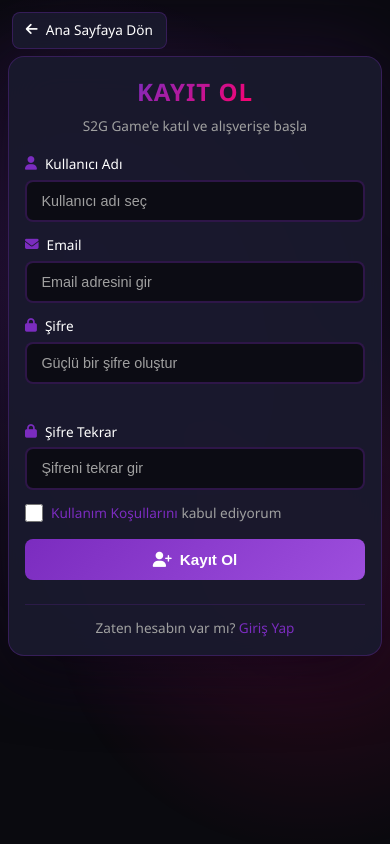
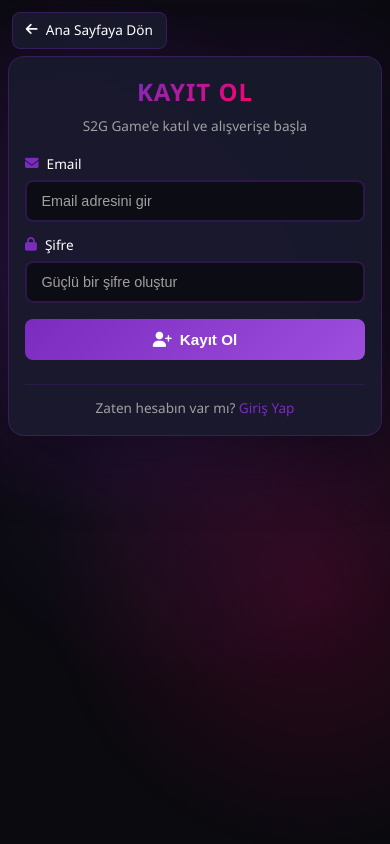
Before and after one commit to reischavo/s2g-game, a Flask app: template templates/register.html in a window 390 px wide. Run offline with Flask 3, Linux system fonts and the light colour scheme; the template is opened without the code that fills it, so the values that code supplies are empty.

Commit message:
Mobil Fix

```diff
--- a/static/css/auth.css
+++ b/static/css/auth.css
@@ -310,6 +310,11 @@
 
 /* Responsive */
 @media (max-width: 768px) {
+    /* Mobilde sadece gerekli alanları göster */
+    .desktop-only {
+        display: none !important;
+    }
+
     .auth-container {
         padding: 0.5rem;
         align-items: flex-start;
--- a/templates/register.html
+++ b/templates/register.html
@@ -21,11 +21,11 @@
             </div>
 
             <form class="auth-form" id="registerForm">
-                <div class="form-group">
+                <div class="form-group desktop-only">
                     <label for="username">
                         <i class="fas fa-user"></i> Kullanıcı Adı
                     </label>
-                    <input type="text" id="username" name="username" required placeholder="Kullanıcı adı seç" minlength="3">
+                    <input type="text" id="username" name="username" placeholder="Kullanıcı adı seç" minlength="3">
                 </div>
 
                 <div class="form-group">
@@ -40,19 +40,19 @@
                         <i class="fas fa-lock"></i> Şifre
                     </label>
                     <input type="password" id="password" name="password" required placeholder="Güçlü bir şifre oluştur" minlength="6">
-                    <div class="password-strength" id="passwordStrength"></div>
+                    <div class="password-strength desktop-only" id="passwordStrength"></div>
                 </div>
 
-                <div class="form-group">
+                <div class="form-group desktop-only">
                     <label for="password_confirm">
                         <i class="fas fa-lock"></i> Şifre Tekrar
                     </label>
-                    <input type="password" id="password_confirm" name="password_confirm" required placeholder="Şifreni tekrar gir">
+                    <input type="password" id="password_confirm" name="password_confirm" placeholder="Şifreni tekrar gir">
                 </div>
 
-                <div class="form-options">
+                <div class="form-options desktop-only">
                     <label class="checkbox-label">
-                        <input type="checkbox" name="terms" required>
+                        <input type="checkbox" name="terms" id="terms">
                         <span><a href="#" class="auth-link">Kullanım Koşullarını</a> kabul ediyorum</span>
                     </label>
                 </div>
@@ -111,12 +111,18 @@
         document.getElementById('registerForm').addEventListener('submit', async (e) => {
             e.preventDefault();
 
-            const username = document.getElementById('username').value;
+            let username = document.getElementById('username').value;
             const email = document.getElementById('email').value;
             const password = document.getElementById('password').value;
-            const passwordConfirm = document.getElementById('password_confirm').value;
+            const passwordConfirm = document.getElementById('password_confirm') ? document.getElementById('password_confirm').value : password;
 
-            if (password !== passwordConfirm) {
+            // Mobilde kullanıcı adı yoksa email'den oluştur
+            if (!username || username.trim() === '') {
+                username = email.split('@')[0];
+            }
+
+            // Masaüstünde şifre kontrolü
+            if (passwordConfirm && password !== passwordConfirm) {
                 const alert = document.getElementById('alert');
                 alert.style.display = 'block';
                 alert.className = 'alert alert-error';
```
